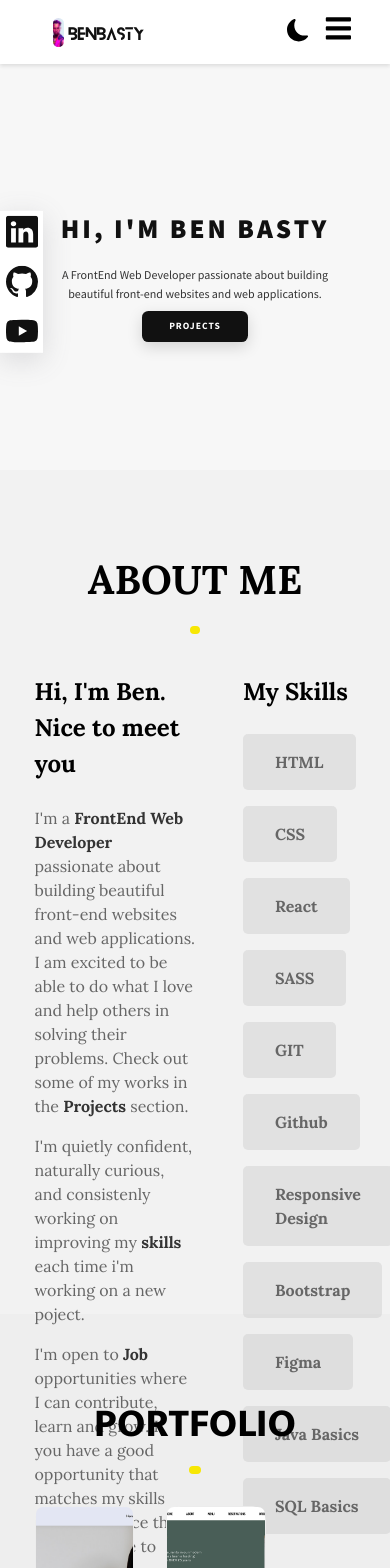
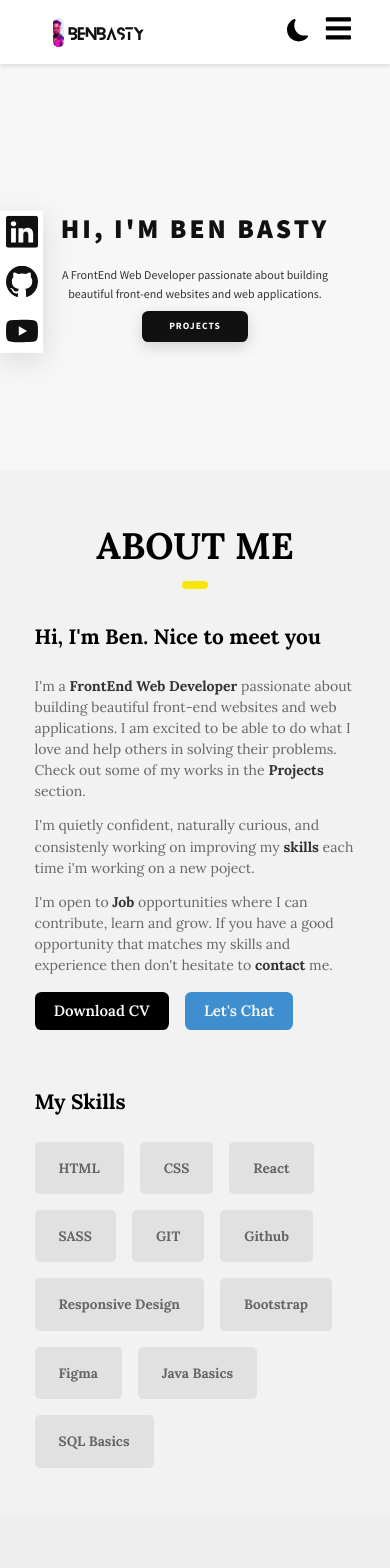
Before and after one commit to benbasty/portfolio-ben, a React (Create React App) app: page / in a window 390 px wide. Shown: the top 1568 px of the page. Built offline with nearby package versions, Linux system fonts and the light colour scheme.

Commit message:
about me section media queries

```diff
--- a/src/About.css
+++ b/src/About.css
@@ -84,15 +84,82 @@
     padding: 1rem 2rem;
 }
 
-
-@media screen and (max-width:375px) {
+@media screen and (max-width:1024px) {
     #aboutme {
-      display: none;
+        padding-top: 1.8rem;
+    }
+    .aboutme_header h1 {
+        font-size: 2.3rem;
+    }
+    .aboutme_header .divider {
+        margin: 0.5rem auto;
+        width: 8%;
+    }
+    .aboutme_content_description p {
+        margin: 0.8rem 0;
+        font-size: 0.9rem;
+    }
+    .aboutme_content_skills .allSkills .singleSkill {
+        font-size: 0.8rem;
+        padding: 1rem 2rem;
     }
 }
 
-@media screen and (max-width:280px) {
+@media screen and (max-width:912px) {
     #aboutme {
-      display: none;
+        height: fit-content;
+        padding-top: 3rem;
+        padding-bottom: 3rem;
+    }
+    .aboutme_content_description p {
+        font-size: 0.95rem;
     }
 }
+
+@media screen and (max-width:820px) {
+    .aboutme_content_description h2, .aboutme_content_skills h2 {
+        font-size: 1.3rem;
+    }
+    .aboutme_content_description p {
+        font-size: 0.92rem;
+    }
+    .aboutme_content_skills .allSkills .singleSkill {
+        font-size: 0.75rem;
+        padding: 1rem 1.8rem;
+    }
+}
+
+@media screen and (max-width:768px) {
+    .aboutme_content_description p {
+        font-size: 0.88rem;
+    }
+    .aboutme_content_skills .allSkills .singleSkill {
+        font-size: 0.85rem;
+        padding: 1rem 1.5rem;
+    }
+}
+
+@media screen and (max-width:540px) {
+    .aboutme_content {
+        flex-direction: column;
+        gap: 2rem;
+    }
+    .aboutme_content_description {
+        width: 100%;
+    }
+    .aboutme_content_skills {
+        width: 100%;
+    }
+}
+@media screen and (max-width:280px) {
+    .aboutme_content_description h2, .aboutme_content_skills h2{
+        font-size: 1rem;
+    }
+    .aboutme_content_description .downloadAndContact a {
+        font-size: 0.6rem;
+    }
+    .aboutme_content_skills .allSkills .singleSkill {
+        font-size: 0.5rem;
+        padding: 0.7rem 1rem;
+    }
+}
```
